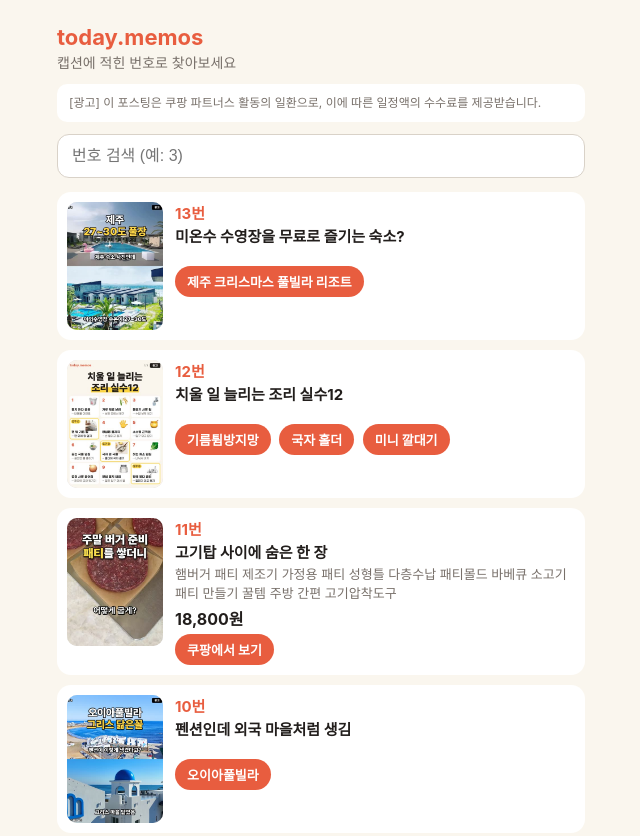
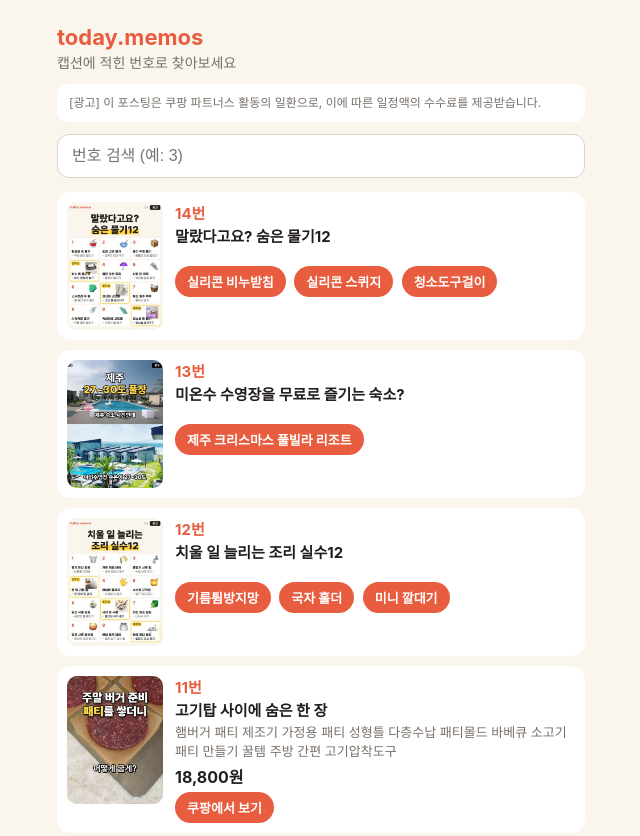
Before and after one commit to vocbob/today-memos, a plain HTML site: page index.html in a window 1280 px wide. Shown: the top 836 px of the page, without its empty margins (319-959 px from the left). Drawn offline with Linux system fonts and the light colour scheme.

Commit message:
update links

```diff
--- a/index.html
+++ b/index.html
@@ -17,7 +17,10 @@ input{width:100%;font-size:16px;padding:12px 14px;border-radius:12px;border:1px
 <h1>today.memos</h1><p class="sub">캡션에 적힌 번호로 찾아보세요</p>
 <p class="ad">[광고] 이 포스팅은 쿠팡 파트너스 활동의 일환으로, 이에 따른 일정액의 수수료를 제공받습니다.</p>
 <input id="q" type="search" inputmode="numeric" placeholder="번호 검색 (예: 3)" aria-label="번호 검색">
-<div class="card" data-n="13">
+<div class="card" data-n="14">
+  <img src="img/r20261124.jpg" alt="" loading="lazy">
+  <div class="info"><b class="num">14번</b>
+  <p class="title">말랐다고요? 숨은 물기12</p><p class="btns"><a class="btn" href="https://link.coupang.com/a/iVLrbV1Zv2" target="_blank" rel="noopener sponsored">실리콘 비누받침</a> <a class="btn" href="https://link.coupang.com/a/iVLrKlzZmK" target="_blank" rel="noopener sponsored">실리콘 스퀴지</a> <a class="btn" href="https://link.coupang.com/a/iVLsqW0dBk" target="_blank" rel="noopener sponsored">청소도구걸이</a> </p></div></div><div class="card" data-n="13">
   <img src="img/s20261124.jpg" alt="" loading="lazy">
   <div class="info"><b class="num">13번</b>
   <p class="title">미온수 수영장을 무료로 즐기는 숙소?</p><p class="btns"><a class="btn" href="https://link.coupang.com/a/iVwxQyaaiq" target="_blank" rel="noopener sponsored">제주 크리스마스 풀빌라 리조트</a> </p></div></div><div class="card" data-n="12">
```
Also changed, not shown: img/r20261124.jpg (added).
